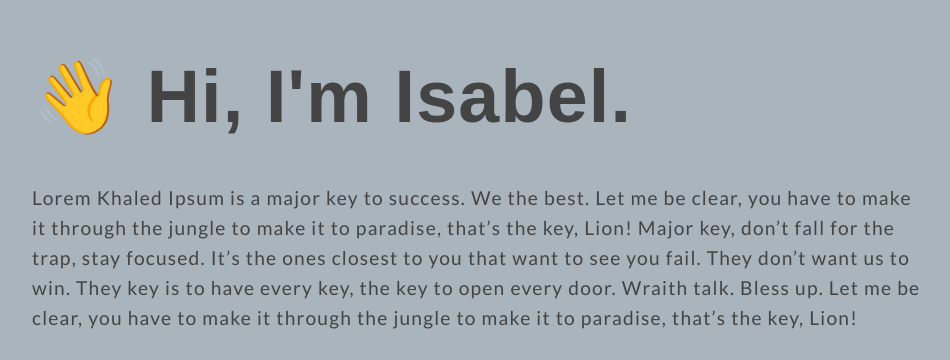
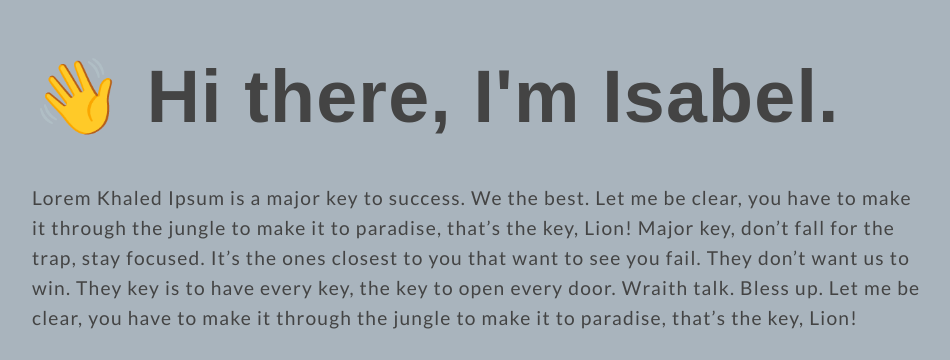
Before and after one commit to isabelironafter/KhaledIpsum, a plain HTML site: page index.html in a window 1280 px wide. Shown: the part 101-461 px from the top of the page, without its empty margins (160-1110 px from the left). Drawn offline with Linux system fonts and the light colour scheme; a web font is replaced by a local one.

Commit message:
Update index.html

```diff
--- a/index.html
+++ b/index.html
@@ -37,7 +37,7 @@
 
 
        <div class="intro ">
-        <h1>👋 Hi, I'm Isabel.</h1>
+        <h1>👋 Hi there, I'm Isabel.</h1>
         <p>Lorem Khaled Ipsum is a major key to success. We the best. Let me be clear, you have to make it through the jungle to make it to paradise, that’s the key, Lion! Major key, don’t fall for the trap, stay focused. It’s the ones closest to you that want to see you fail. They don’t want us to win. They key is to have every key, the key to open every door. Wraith talk. Bless up. Let me be clear, you have to make it through the jungle to make it to paradise, that’s the key, Lion!</p>
         <br>
 
```
